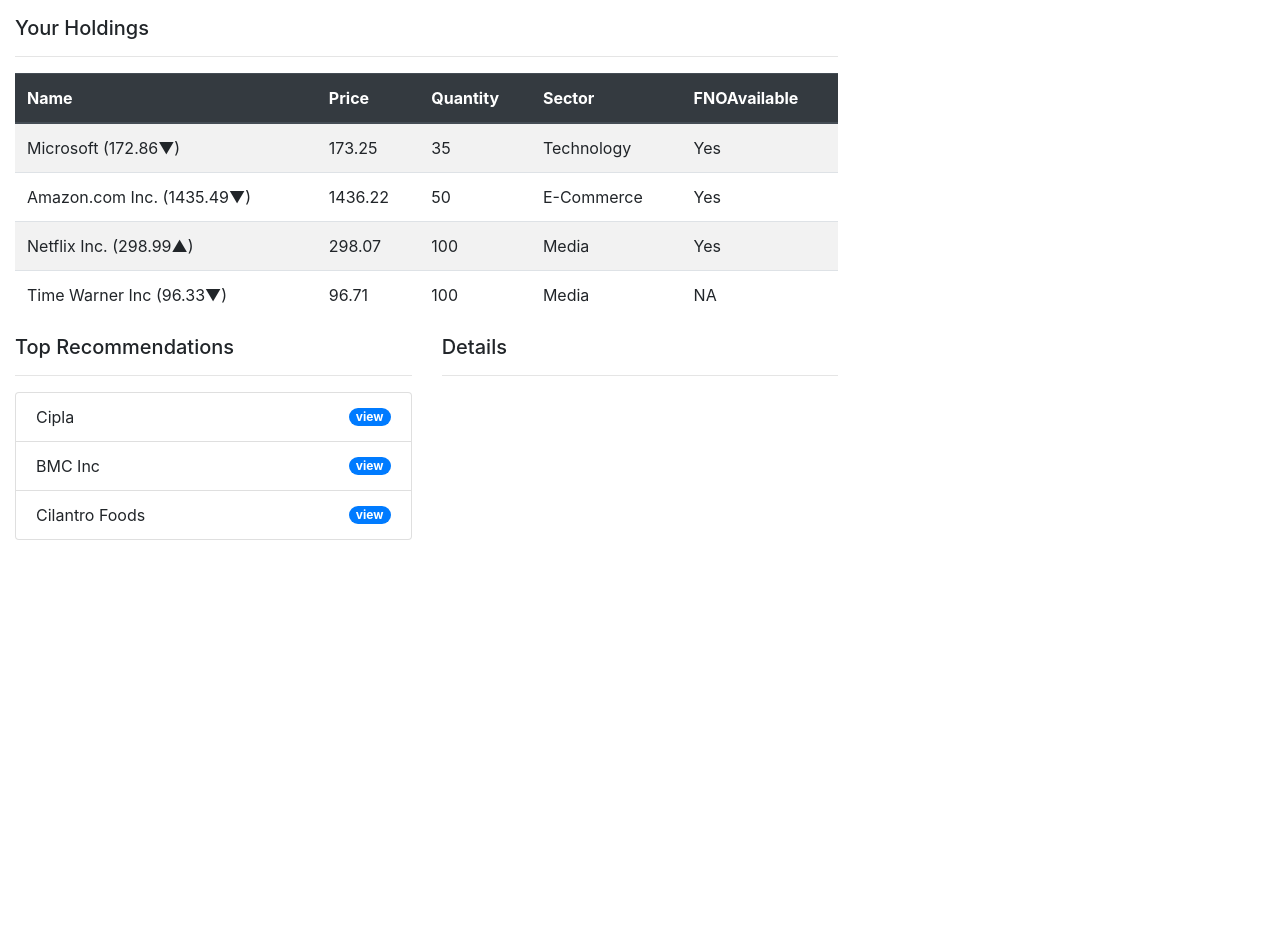
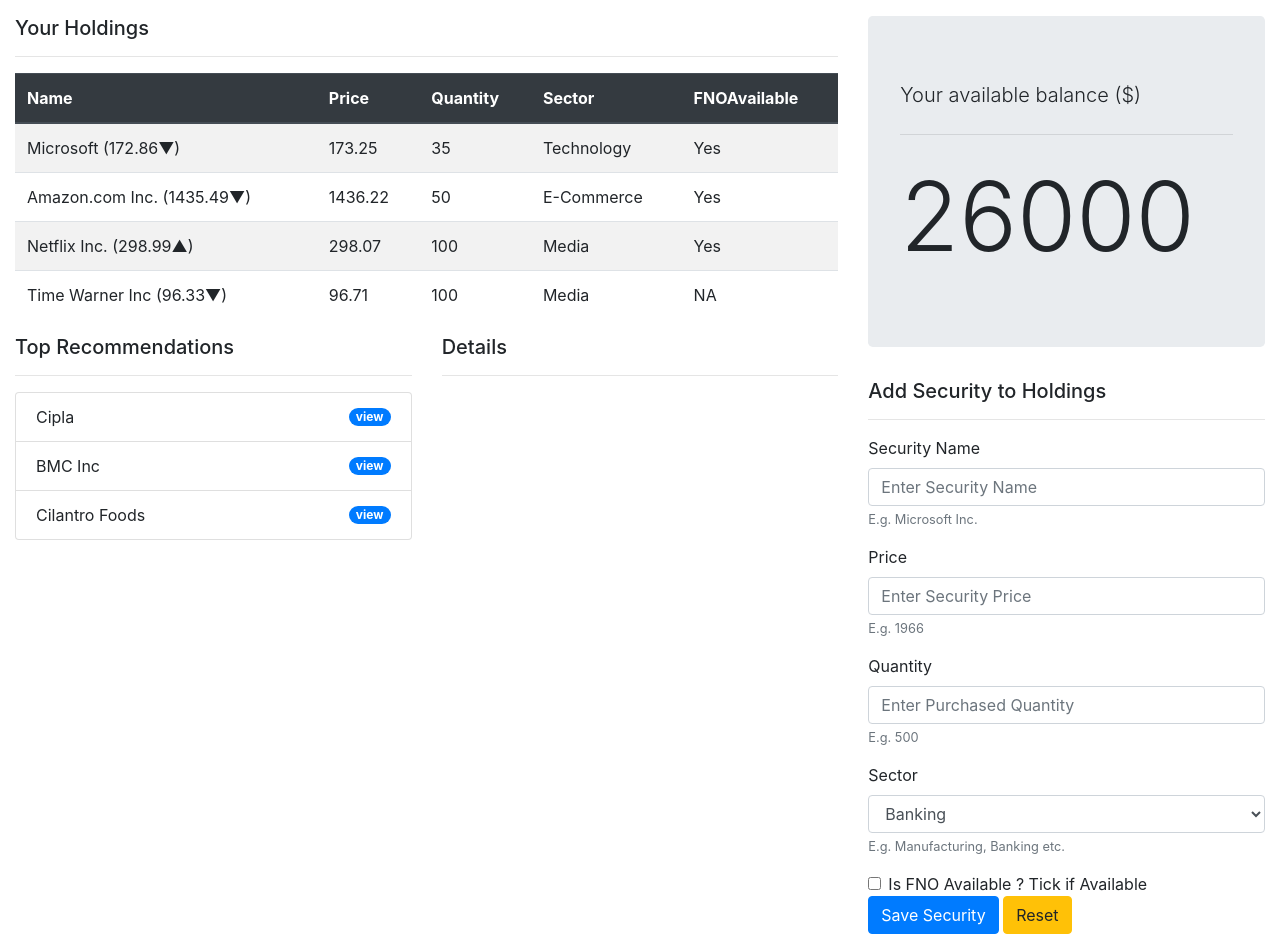
Before and after one commit to Garima29/Portfolio-Management, a plain HTML site: page index.html in a window 1280 px wide. Shown: the part 300-1234 px from the top of the page. Before the commit the page ends 840 px from the top, so only its background shows below. Drawn offline with Linux system fonts and the light colour scheme.

Commit message:
showing available balance and add securities to holding block

```diff
--- a/Midlayer/midlayer.js
+++ b/Midlayer/midlayer.js
@@ -27,10 +27,31 @@ const PassRecommendationToForm=(Data, Event)=>{
     Utility.AddEventListener('btnAddReco','click',PassRecommendationToForm.bind(this, recommendedScrip));
   };
 
+  const setAvailableBalance=(quote=0,amount=26000)=>{
+    const balance=Utility.GetElementById('balanceDisplay');
+    if(quote==0){
+      balance.innerText=amount;
+    }else{
+      let previousBalance=Number(balance.innerText);
+      let UpcomingBalance=previousBalance-quote;
+      if(UpcomingBalance>0){
+        balance.innerText=Utility.RoundOff(UpcomingBalance,2);
+        return true;
+      }else{
+        return false;
+      }
+    }
+  };
+
 const GetTop=([first,,,,...remaining])=>{
     return [first,...remaining];
   };
 class Do{
+    static setAvailableBalance(){
+       setAvailableBalance();
+    }
+
+
     static DisplaySecurities()
     {
         let SecuritiesTableControl= Utility.GetElementById('tblSecurities');
--- a/assets/js/index.js
+++ b/assets/js/index.js
@@ -9,3 +9,4 @@ Utility.SetElementValue('lblTitleDescription',Description);
 
 setInterval(()=>Do.DisplaySecurities(), 1000);
 Do.DisplayRecommendations();
+Do.setAvailableBalance();
--- a/index.html
+++ b/index.html
@@ -29,10 +29,84 @@
                     <div class="col-md-6">
                         <p class="h5">Details</p>
                         <hr />
-                        <div id='divSecurityDetails'></div>
+                        <div id='divSecurityDetails'>
+
+                        </div>
                     </div>
                 </div>
             </div>
+            <div class="col-md-4">
+                <!-- available balance -->
+                <div class="jumbotron">
+                  <p class="lead">Your available balance ($)</p>
+                  <hr class="my-4">
+                  <h1 class="display-1" id='balanceDisplay'>...loading</h1>
+                </div>
+
+                <!-- available balance -->
+                <!-- Add security form -->
+                <p class="h5">Add Security to Holdings</p>
+                <hr />
+                <form id='frmsecurity'>
+                  <div class="form-group">
+                    <label for="Name">Security Name</label>
+                    <input type="text" class="form-control" id="Name" aria-describedby="SecurityNameHelp"
+                      placeholder="Enter Security Name">
+                    <small id="SecurityNameHelp" class="form-text text-muted"> E.g. Microsoft Inc.</small>
+                  </div>
+
+                  <div class="form-group">
+                    <label for="Price">Price</label>
+                    <input type="number" class="form-control" id="Price" aria-describedby="PriceHelp"
+                      placeholder="Enter Security Price">
+                    <small id="PriceHelp" class="form-text text-muted"> E.g. 1966</small>
+                  </div>
+
+                  <div class="form-group">
+                    <label for="Quantity">Quantity</label>
+                    <input type="number" class="form-control" id="Quantity" aria-describedby="QuantityHelp"
+                      placeholder="Enter Purchased Quantity">
+                    <small id="QuantityHelp" class="form-text text-muted"> E.g. 500</small>
+                  </div>
+
+
+
+                  <div class="form-group">
+                    <label for="Sector">Sector</label>
+                    <!-- <input type="text" class="form-control" id="Sector" aria-describedby="SectorHelp" placeholder="Enter Sector"> -->
+                    <select class="form-control" id="Sector">
+                      <option value="Engineering">Engineering</option>
+                      <option value="Banking" selected="selected">Banking</option>
+                      <option value="IT">IT</option>
+                      <option value="Ancilliary">Ancilliary</option>
+                      <option value="Pharmaceutics">Pharmaceutics</option>
+                      <option value="Food Manufacturing">Food Manufacturing</option>
+                      <option value="E-Commerce">E-Commerce</option>
+                      <option value="Metal">Metal</option>
+                      <option value="Oil">Oil</option>
+                      <option value="Miscellanous">Miscellanous</option>
+                    </select>
+                    <small id="SectorHelp" class="form-text text-muted"> E.g. Manufacturing, Banking etc.</small>
+                  </div>
+
+
+
+
+                  <div class="form-check">
+                    <input class="form-check-input" type="checkbox" value="" id="FNOAvailable">
+                    <label class="form-check-label" for="FNOAvailable">
+                      Is FNO Available ? Tick if Available
+                    </label>
+                  </div>
+
+                  <button type="click" id="btnSubmitSecurity" class="btn btn-primary">Save Security</button>
+                  <button type="click" id="btnResetSecurity" class="btn btn-warning">Reset</button>
+                </form>
+                <!-- Add security form ends here -->
+
+
+              </div>
+        </div>
         </div>
     </body>
     <footer>
```
